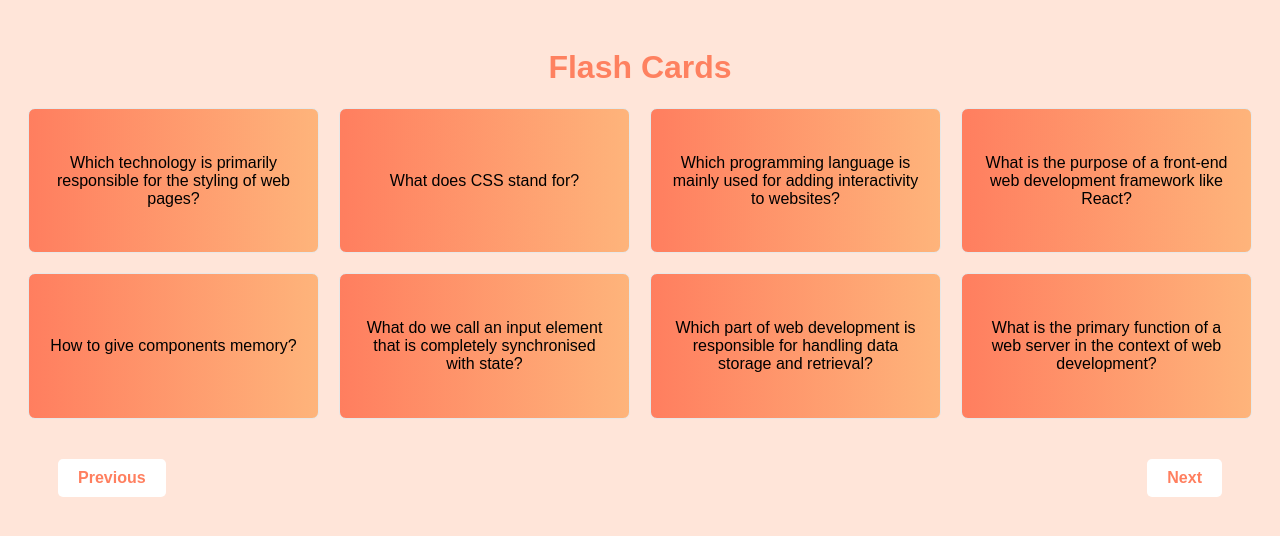
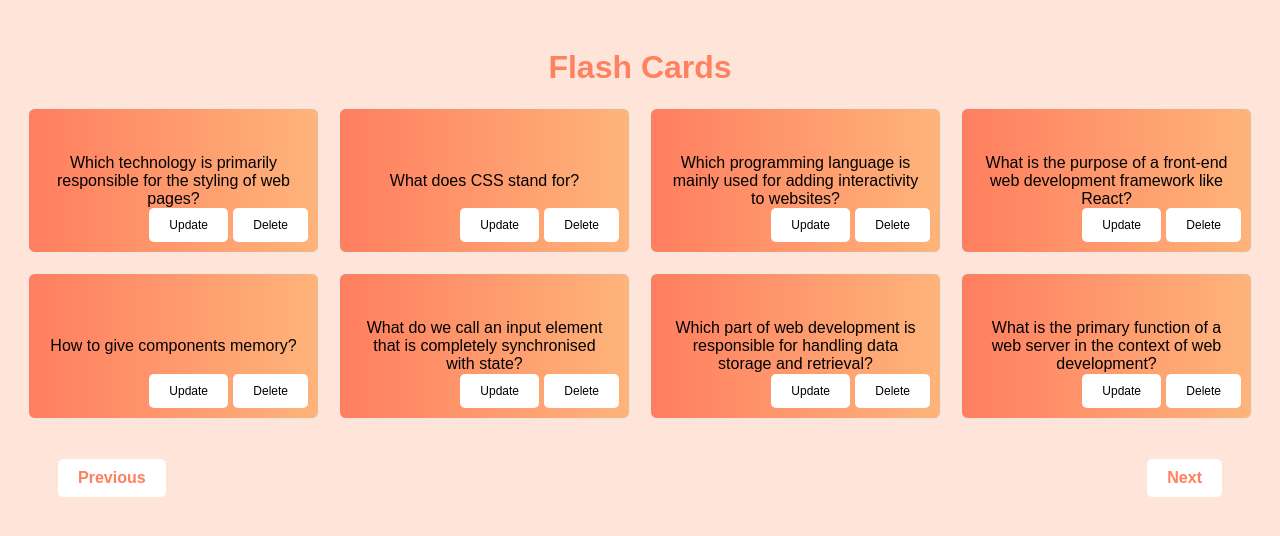
Before and after one commit to Rudransh-Singh-Athwal/Flash-Cards, a React (Vite) app: page / in a window 1280 px wide. Shown: the top 536 px of the page. Built offline with nearby package versions, Linux system fonts and the light colour scheme.

Commit message:
added update and delete buttons in the UI

```diff
--- a/src/App.jsx
+++ b/src/App.jsx
@@ -1,3 +1,6 @@
+// https://csebackend-74p9.onrender.com/api/v1/QnA/update/:id
+// https://csebackend-74p9.onrender.com/api/v1/QnA/delete/:id
+
 import { useState } from "react";
 
 export default function App() {
@@ -26,7 +29,6 @@ const questions = [
       "Which programming language is mainly used for adding interactivity to websites?",
     answer: "JavaScript",
   },
-
   {
     id: 4,
     question:
@@ -82,6 +84,7 @@ function FlashCards() {
   return (
     <>
       <h1>Flash Cards</h1>
+      <>
         <div className="flashcards">
           {questions.map((el) => (
             <div
@@ -90,9 +93,12 @@ function FlashCards() {
               onClick={() => handleClick(el.id)}
             >
               <p>{el.id == selectedId ? el.answer : el.question}</p>
+              <button className="updateButton">Update</button>
+              <button className="deleteButton">Delete</button>
             </div>
           ))}
         </div>
+      </>
 
       <div className="navigation-buttons">
         <button
--- a/src/index.css
+++ b/src/index.css
@@ -32,6 +32,7 @@ h1 {
   padding: 20px;
   cursor: pointer;
   background: linear-gradient(to right, #ff7e5f, #feb47b);
+  position: relative;
 }
 
 div.selected {
@@ -47,7 +48,48 @@ div.selected:hover {
   transform: translateY(-5px);
 }
 
-button {
+.deleteButton {
+  padding: 10px 20px;
+  margin: 10px;
+  border: none;
+  border-radius: 5px;
+  background-color: #fff;
+  color: #000;
+  font-size: 12px;
+  position: absolute;
+  bottom: 0;
+  right: 0;
+  cursor: pointer;
+  transition: background-color 0.3s ease-in-out, transform 0.3s ease-in-out;
+}
+
+.deleteButton:hover {
+  background-color: #ff0000;
+  color: #fff;
+  font-weight: bold;
+}
+
+.updateButton {
+  padding: 10px 20px;
+  margin: 10px;
+  border: none;
+  border-radius: 5px;
+  background-color: #fff;
+  color: #000;
+  font-size: 12px;
+  position: absolute;
+  bottom: 0;
+  right: 5rem;
+  cursor: pointer;
+}
+
+.updateButton:hover {
+  background-color: #04d1ff;
+  color: #ffffff;
+  font-weight: bold;
+}
+
+.navigation-buttons button {
   padding: 10px 20px;
   margin: 10px;
   border: none;
@@ -60,17 +102,17 @@ button {
   transition: background-color 0.3s ease-in-out, transform 0.3s ease-in-out;
 }
 
-button:disabled {
+.navigation-buttons button:disabled {
   background-color: #fff;
   cursor: not-allowed;
 }
 
-button:not(:disabled) {
+.navigation-buttons button:not(:disabled) {
   background: #fe8160;
   color: #fff;
 }
 
-button:hover:not(:disabled) {
+.navigation-buttons button:hover:not(:disabled) {
   /* background-color: #0a8cd2; */
   transform: translateY(-3px);
   background: #fe8160;
@@ -103,7 +145,7 @@ button:hover:not(:disabled) {
     align-items: center;
   }
 
-  button {
+  .navigation-buttons button {
     width: 80%;
     margin: 10px 0;
   }
```
Lines whose indentation alone changed are shown as unchanged.
